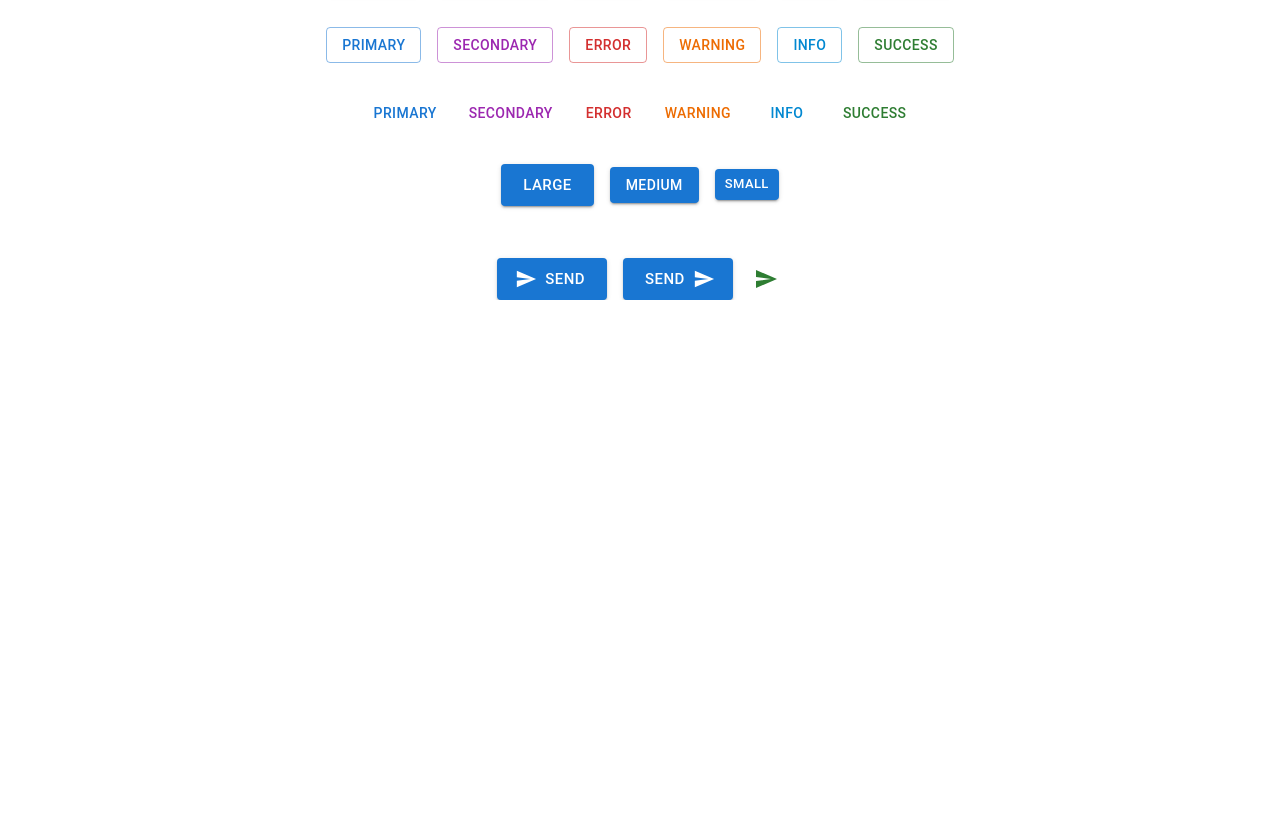
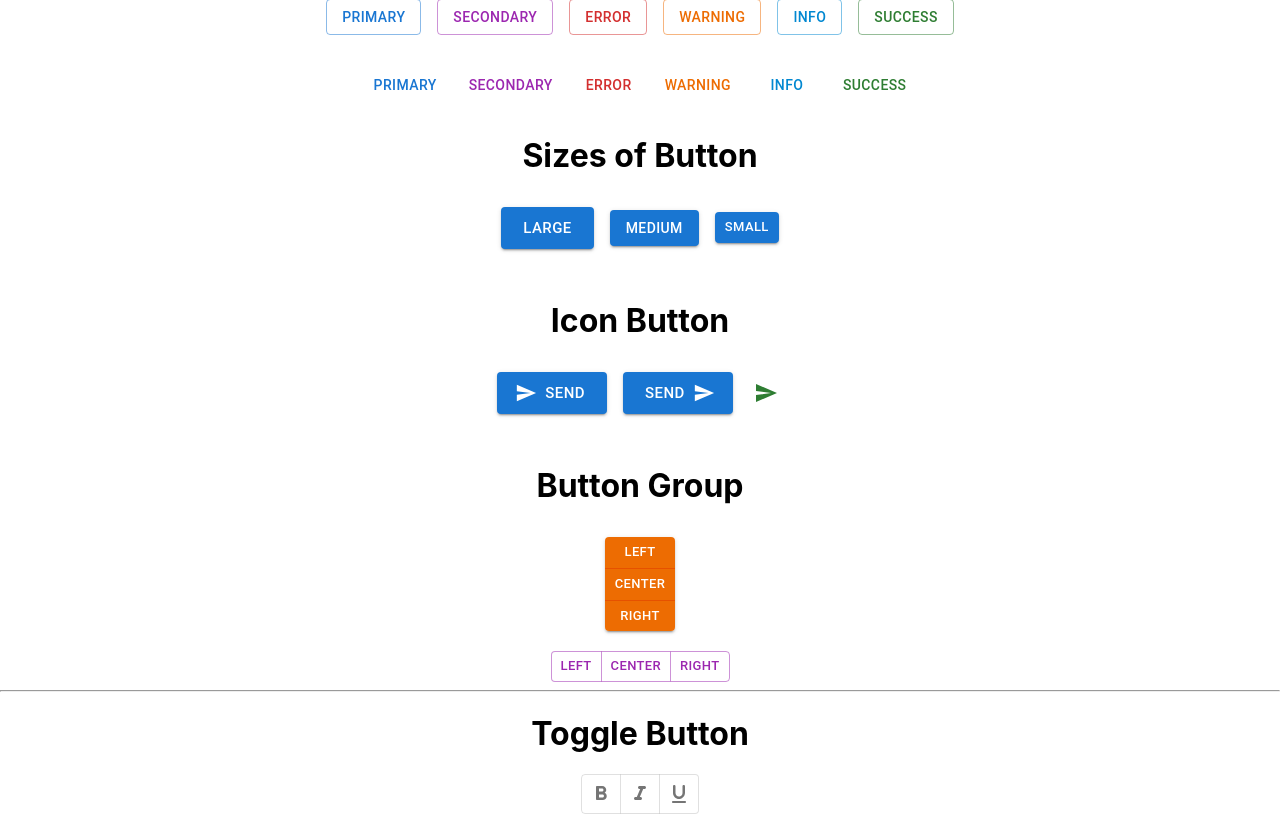
Before and after one commit to abidrazaa/Reaact-MUI, a React (Create React App) app: page / in a window 1280 px wide. Shown: the part 800-1614 px from the top of the page. Before the commit the page ends 1100 px from the top, so only its background shows below. Built offline with nearby package versions, Linux system fonts and the light colour scheme.

Commit message:
feat: toggle buttons

```diff
--- a/src/App.tsx
+++ b/src/App.tsx
@@ -1,5 +1,6 @@
 import './App.css';
 import { MuiButtons } from './components/buttons/Buttons';
+import { ButtonToggle } from './components/buttons/ToggleButton';
 import MuiTypography from './components/typography/MuiTypography';
 
 function App() {
@@ -9,8 +10,9 @@ function App() {
       <p>More changes coming soon....</p>
       <MuiTypography />
       <hr />
-      <br />
       <MuiButtons />
+      <hr />
+      <ButtonToggle />
     </div>
   );
 }
--- a/src/components/buttons/Buttons.tsx
+++ b/src/components/buttons/Buttons.tsx
@@ -1,4 +1,4 @@
-import {Stack, Button, IconButton} from "@mui/material"
+import {Stack, Button, IconButton, ButtonGroup} from "@mui/material"
 import SendIcon from '@mui/icons-material/Send';
 
 export const MuiButtons = () => {
@@ -38,6 +38,8 @@ export const MuiButtons = () => {
 
                 {/* SIZE of Buttons */}
 
+                <h1>Sizes of Button</h1>
+
                 <Stack display="block" spacing={2} direction="row">
                     <Button variant="contained" size="large">Large</Button>
                     <Button variant="contained" size="medium">Medium</Button>
@@ -48,12 +50,35 @@ export const MuiButtons = () => {
 
                 {/* ICON Buttons */}
 
+                <h1>Icon Button</h1>
+
                 <Stack display="block" spacing={2} direction="row">
                     <Button variant="contained" size="large" startIcon={<SendIcon />}>Send</Button>
                     <Button variant="contained" size="large" endIcon={<SendIcon />}>Send</Button>
-                    <IconButton color="success" size="small">
+                    <IconButton color="success" size="small" onClick={()=>alert("button clicked")}>
                         <SendIcon />
                     </IconButton>
+                </Stack>
+
+                <br />
+
+                {/* Button Group */}
+
+                <h1>Button Group</h1>
+
+                <Stack display="block">
+                    <ButtonGroup variant="contained" size="small" orientation="vertical" color="warning">
+                        <Button>Left</Button>
+                        <Button>Center</Button>
+                        <Button>Right</Button>
+                    </ButtonGroup>
+                    <br />
+                    <br />
+                    <ButtonGroup variant="outlined" size="small" color="secondary">
+                        <Button>Left</Button>
+                        <Button>Center</Button>
+                        <Button>Right</Button>
+                    </ButtonGroup>
                 </Stack>
             </Stack>
         </div>
--- /dev/null
+++ b/src/components/buttons/ToggleButton.tsx
@@ -0,0 +1,37 @@
+
+import {Stack, ToggleButtonGroup, ToggleButton} from "@mui/material"
+import FormatBoldRoundedIcon from '@mui/icons-material/FormatBoldRounded';
+import FormatUnderlinedRoundedIcon from '@mui/icons-material/FormatUnderlinedRounded';
+import FormatItalicRoundedIcon from '@mui/icons-material/FormatItalicRounded';
+import { useState } from "react";
+
+export const ButtonToggle = () => {
+
+    const [formats,setFormats] = useState <string []> ([])
+
+    const handleChange = (event: React.MouseEvent<HTMLElement>, value: string[]) => {
+        console.log(value)
+        setFormats(value)
+    }
+
+    return(
+        <div>
+            <h1>Toggle Button</h1>
+
+            <Stack display="block">
+                <ToggleButtonGroup
+                    onChange={handleChange}
+                    value={formats}
+                    size="small"
+                    // orientation="vertical"
+                    color="success"
+                    // exclusive   // you can select one at a time
+                >
+                    <ToggleButton value="bold"><FormatBoldRoundedIcon /></ToggleButton>
+                    <ToggleButton value="italic"><FormatItalicRoundedIcon /></ToggleButton>
+                    <ToggleButton value="underlined"><FormatUnderlinedRoundedIcon /></ToggleButton>
+                </ToggleButtonGroup>
+            </Stack>
+        </div>
+    )
+}
```
